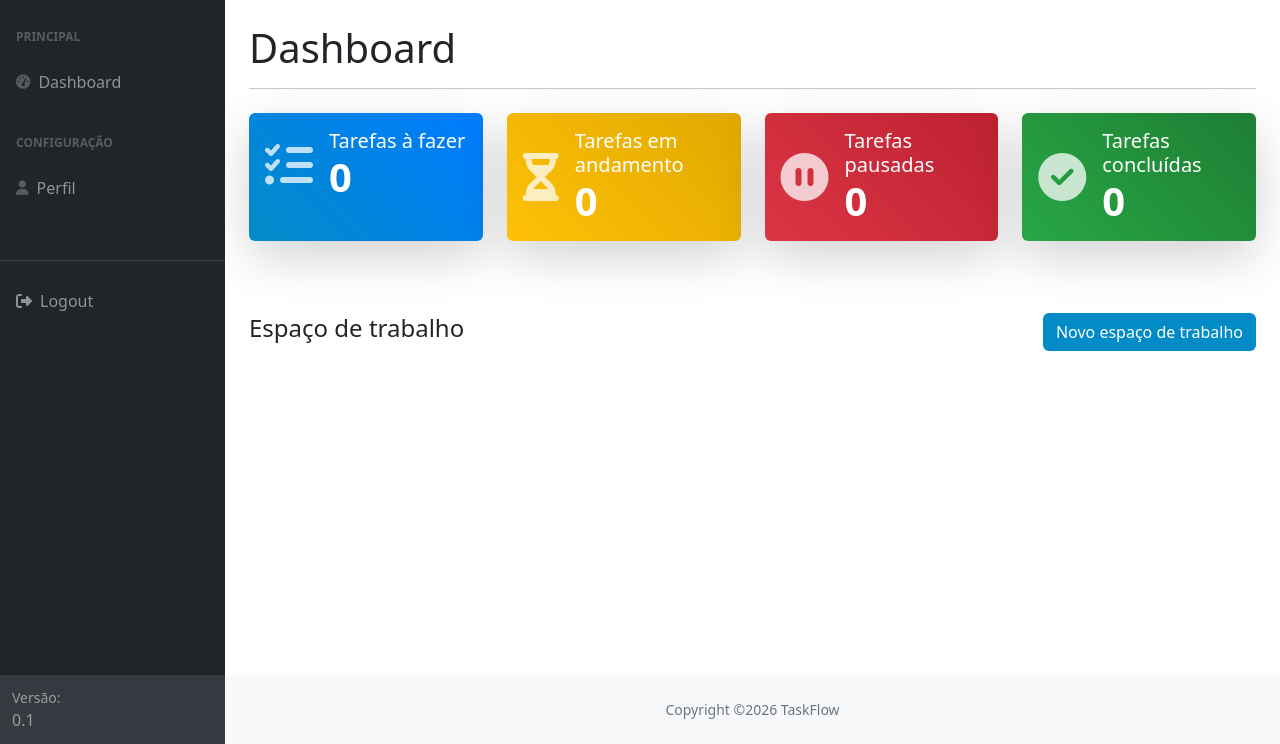
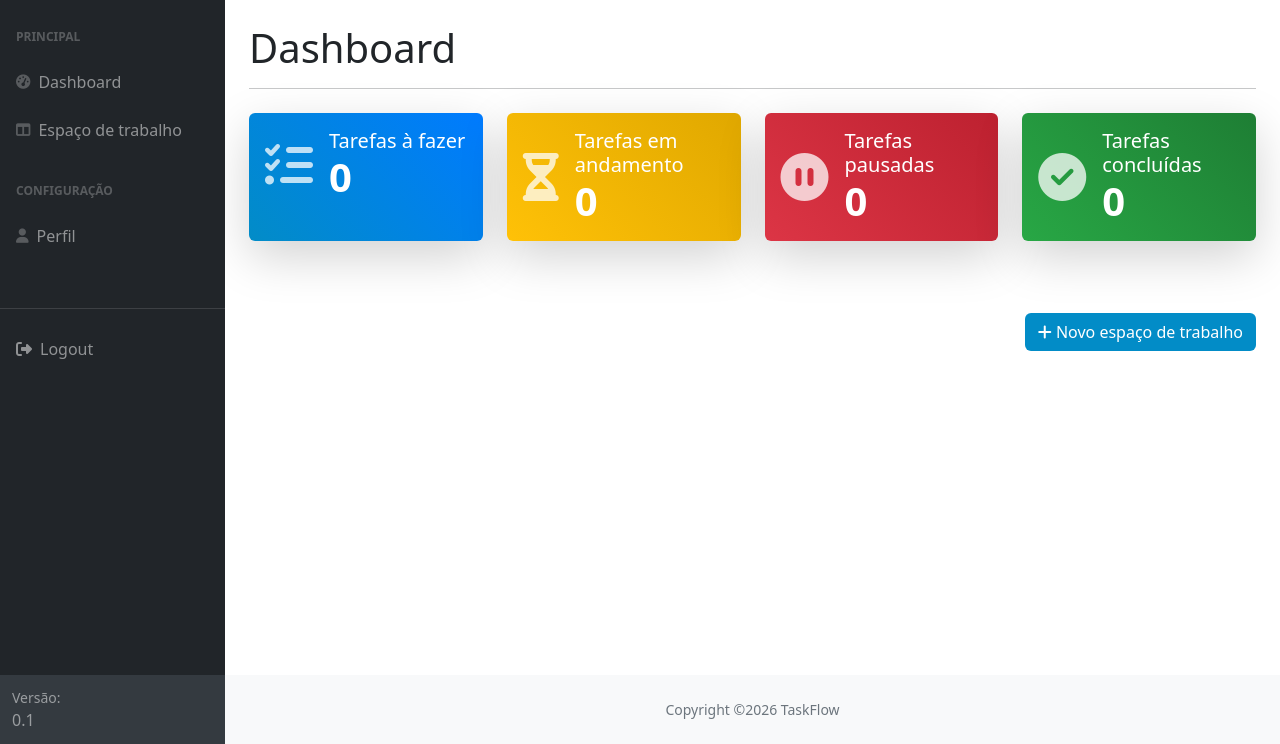
Before and after one commit to lucas-ioliveira/task_flow, a Django app: page /dashboard/ in a window 1280 px wide. Shown: the part 56-800 px from the top of the page. Run offline with Django 5.2, Linux system fonts and the light colour scheme; the visitor is signed in with stand-in values (Sample User, id 1); data that the repository does not hold is empty; some libraries are stand-ins or nearby versions.

Commit message:
feat: Ajusta rota para worksapce no arquivo base e remove informações de workspace da home.

```diff
--- a/shared/templates/base/base_dash.html
+++ b/shared/templates/base/base_dash.html
@@ -46,27 +46,11 @@
                 </div>Dashboard
               </a>
 
-              {% if work_space %}
-                <a class="nav-link collapsed" href="#" data-bs-toggle="collapse" data-bs-target="#collapseLayouts" aria-expanded="false" aria-controls="collapseLayouts">
-                    <div class="sb-nav-link-icon">
-                        <i class="fas fa-columns"></i>
-                    </div>
-                    Espaço de trabalho
-                    <div class="sb-sidenav-collapse-arrow">
-                        <i class="fas fa-angle-down"></i>
-                    </div>
-                </a>
-                <div class="collapse" id="collapseLayouts" aria-labelledby="headingOne" data-bs-parent="#sidenavAccordion">
-                    <nav class="sb-sidenav-menu-nested nav">
-                        {% for work in work_space %}
-                            {# Usar um <a> simples para navegação é o ideal aqui #}
-                            <a class="nav-link" href="{% url 'tasks' work.id %}">
-                                {{ work.title }}
-                            </a>
-                        {% endfor %}
-                    </nav>
-                </div>
-              {% endif %}
+              <a class="nav-link" href="{% url 'work-space' %}">
+                <div class="sb-nav-link-icon">
+                  <i class="fas fa-columns"></i>
+                </div>Espaço de trabalho
+              </a>
 
               <div class="sb-sidenav-menu-heading">Configuração</div>
               <a class="nav-link" href="{% url 'profile' %}">
@@ -74,12 +58,6 @@
                   <i class="fa-solid fa-user"></i>
                 </div>Perfil
               </a>
-
-              {% comment %} <a class="nav-link" href="{% url 'profile' %}">
-                <div class="sb-nav-link-icon">
-                  <i class="fa-solid fa-list-alt"></i>
-                </div>Logs
-              </a> {% endcomment %}
 
               <hr class="sb-sidenav-divider mt-5">
               <a class="nav-link" href="{% url 'dashboard' %}">
--- a/shared/templates/dashboard/dashboard.html
+++ b/shared/templates/dashboard/dashboard.html
@@ -80,15 +80,14 @@
       </div>
 
       <div class="row mt-5">
-        <div class="d-flex justify-content-between align-items-center w-100">
-          <h4>Espaço de trabalho</h4>
+        <div class="d-flex justify-content-end align-items-center w-100">
           <button class="btn" data-bs-toggle="modal" data-bs-target="#modalAddWorkSpace" style="background-color: #028cc7; color: white" title="Clique para criar um novo espaço de trabalho">
-            {% comment %} <i class="fas fa-plus"></i> {% endcomment %}
+            <i class="fas fa-plus"></i>
             <span>Novo espaço de trabalho</span>
           </button>
         </div>
       </div>
-      <div class="row mt-5">
+      {% comment %} <div class="row mt-5">
         {% for work in work_space %}
           <div class="col-md-4 mb-4">
             <div class="card h-100 shadow-sm border-0 rounded-lg">
@@ -117,7 +116,7 @@
             </div>
           </div>
         {% endfor %}
-      </div>
+      </div> {% endcomment %}
     </div>
   </main>
 
```
